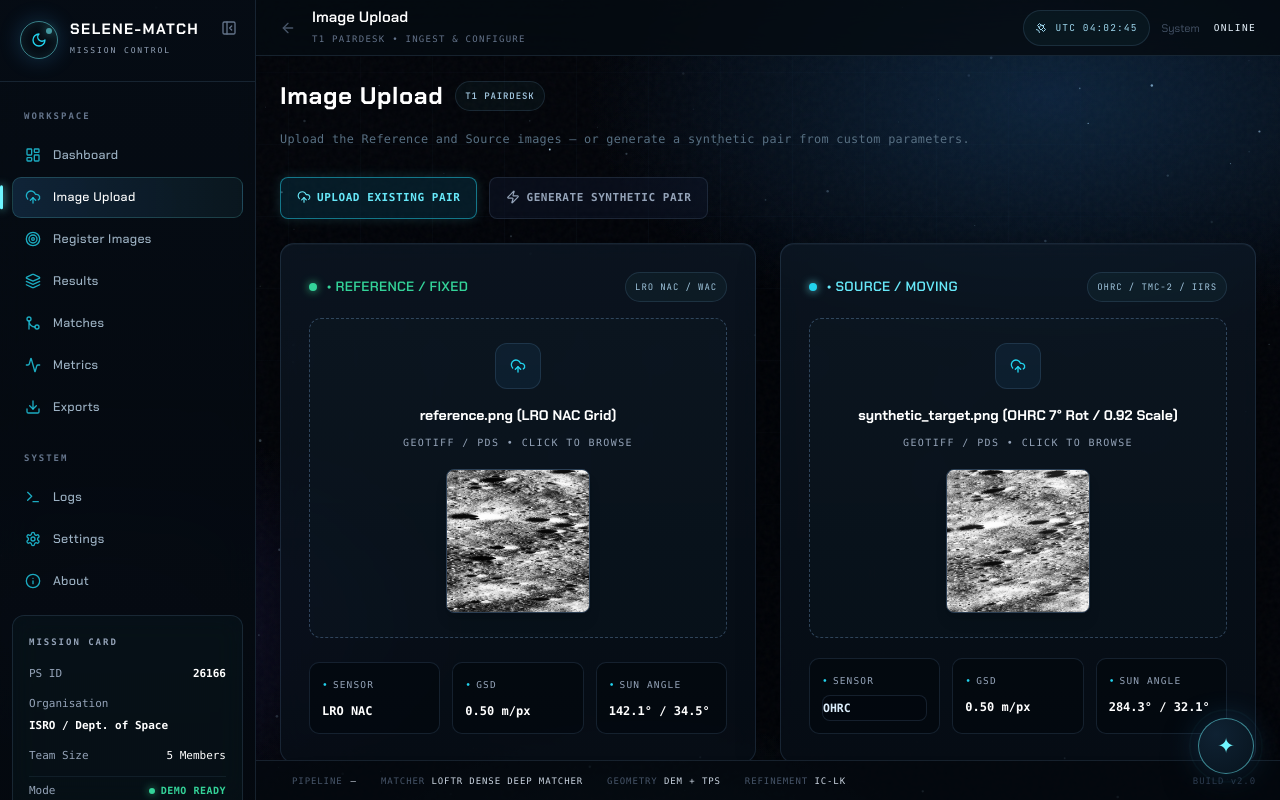
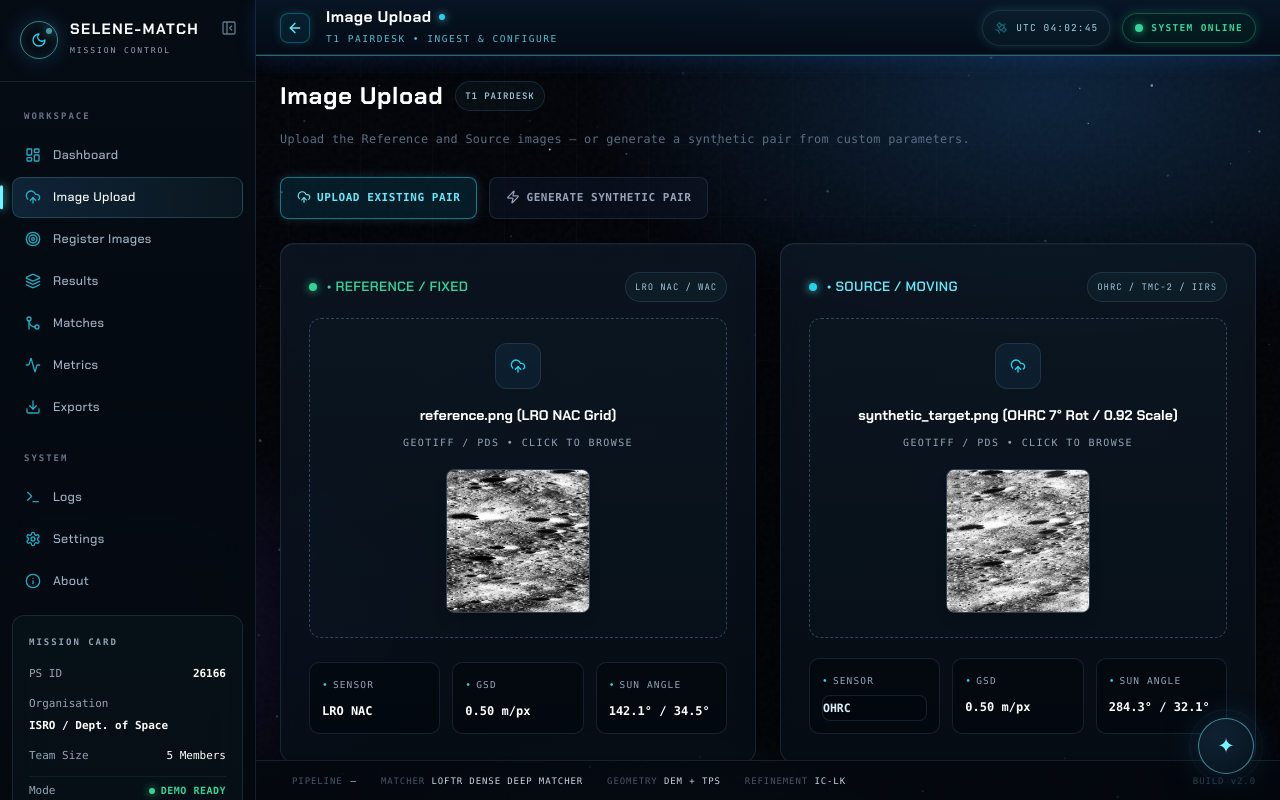
Before and after one commit to AbhishekGupta0164/sih2026-lunar-image-registration, a React (Vite) app in the folder ui/: page / in a window 1280 px wide. Both pictures are taken after a click on the button "OPEN WORKBENCH ↗". Built offline with nearby package versions, Linux system fonts and the light colour scheme.

Commit message:
ui: refactor header styling with custom gradients, glassmorphism effects, and updated navigation components

```diff
--- a/ui/src/components/workbench/Header.tsx
+++ b/ui/src/components/workbench/Header.tsx
@@ -33,7 +33,7 @@ export const Header: React.FC = () => {
   ];
 
   return (
-    <header className="app-header h-14 shrink-0 flex items-center justify-between px-6">
+    <header className="app-header h-14 shrink-0 flex items-center justify-between px-6 border-b border-cyan-500/35 bg-gradient-to-r from-slate-950 via-[#05111f] to-slate-950 shadow-[0_4px_20px_rgba(29,100,236,0.2)]">
       <div className="flex items-center gap-4">
         <a
           href="#home"
@@ -41,34 +41,34 @@ export const Header: React.FC = () => {
             e.preventDefault();
             goHome();
           }}
-          className="text-slate-600 hover:text-brand-400 transition-colors"
+          className="p-1.5 rounded-lg bg-cyan-950/40 border border-cyan-500/40 text-cyan-300 hover:text-white hover:border-cyan-300 transition-all shadow-[0_0_10px_rgba(111,246,255,0.15)] flex items-center justify-center cursor-pointer"
           title="Back to home"
         >
           <ArrowLeft className="w-4 h-4" />
         </a>
+        <div className="flex items-center gap-3">
           <div>
-          <h2 id="header-title" className="text-white font-semibold text-[15px]">
+            <h2 id="header-title" className="text-white font-bold font-display text-[15.5px] tracking-wide flex items-center gap-2">
               {title}
+              <span className="w-1.5 h-1.5 rounded-full bg-cyan-400 shadow-[0_0_8px_rgba(111,246,255,0.8)] inline-block" />
             </h2>
             <p
               id="header-subtitle"
-            className="font-mono text-[9px] text-slate-500 tracking-[0.14em] mt-0.5"
+              className="font-mono text-[9.5px] text-cyan-300/80 tracking-[0.16em] mt-0.5 uppercase"
             >
               {subtitle}
             </p>
           </div>
         </div>
+      </div>
       <div className="flex items-center gap-3">
-        <div className="clock-chip hidden md:flex">
-          <Satellite className="w-3 h-3" />
+        <div className="clock-chip hidden md:flex items-center gap-2 px-3 py-1 rounded-full border border-cyan-400/35 bg-cyan-950/40 text-cyan-300 font-mono text-[10px] tracking-wider shadow-[0_0_12px_rgba(111,246,255,0.15)]">
+          <Satellite className="w-3.5 h-3.5 text-cyan-400 animate-pulse" />
           <span id="utc-clock">{utcTime}</span>
         </div>
-        <div className="flex items-center gap-2 text-[11px]">
-          <span className="text-slate-600">System</span>
-          <span className="flex items-center gap-1.5 text-success font-mono text-[9.5px] tracking-[0.14em]">
-            <span className="led" />
-            ONLINE
-          </span>
+        <div className="flex items-center gap-2 text-[11px] px-3 py-1 rounded-full border border-emerald-500/40 bg-emerald-950/40 text-emerald-400 font-mono text-[9.5px] tracking-[0.14em] shadow-[0_0_12px_rgba(62,230,160,0.2)]">
+          <span className="w-2 h-2 rounded-full bg-emerald-400 shadow-[0_0_8px_rgba(62,230,160,0.8)] inline-block" />
+          <span className="font-bold">SYSTEM ONLINE</span>
         </div>
       </div>
     </header>
--- a/ui/src/index.css
+++ b/ui/src/index.css
@@ -232,17 +232,19 @@ button {
   align-items: center;
   justify-content: space-between;
   padding: 0 5vw;
-  border-bottom: 1px solid rgba(255, 255, 255, 0.06);
-  background: rgba(3, 7, 11, 0.5);
+  border-bottom: 1px solid rgba(111, 246, 255, 0.35);
+  background: rgba(3, 11, 22, 0.85);
   backdrop-filter: blur(20px);
   -webkit-backdrop-filter: blur(20px);
-  transition: height 0.3s ease, background 0.3s ease, border-color 0.3s ease;
+  box-shadow: 0 4px 25px rgba(29, 100, 236, 0.25);
+  transition: height 0.3s ease, background 0.3s ease, border-color 0.3s ease, box-shadow 0.3s ease;
 }
 
 #view-home nav.landing-nav.scrolled {
   height: 62px;
-  background: rgba(3, 7, 11, 0.85);
-  border-bottom-color: var(--line);
+  background: rgba(3, 11, 22, 0.95);
+  border-bottom-color: rgba(111, 246, 255, 0.55);
+  box-shadow: 0 4px 30px rgba(0, 180, 216, 0.35);
 }
 
 #view-home .logo-mark {
@@ -1831,10 +1833,11 @@ input[type="checkbox"] {
 
 /* ============ HEADER ============ */
 #view-app .app-header {
-  background: rgba(5, 11, 18, 0.82);
-  border-bottom: 1px solid var(--line);
-  backdrop-filter: blur(16px);
-  -webkit-backdrop-filter: blur(16px);
+  background: linear-gradient(180deg, rgba(8, 22, 38, 0.92) 0%, rgba(3, 11, 22, 0.98) 100%);
+  border-bottom: 1px solid rgba(111, 246, 255, 0.35);
+  box-shadow: 0 4px 20px rgba(29, 100, 236, 0.2), inset 0 -1px 0 rgba(111, 246, 255, 0.15);
+  backdrop-filter: blur(20px);
+  -webkit-backdrop-filter: blur(20px);
 }
 
 #view-app .clock-chip {
```
Also changed, not shown: 2 other files (tests, documents, lock files or other folders). Lines whose indentation alone changed are shown as unchanged.
